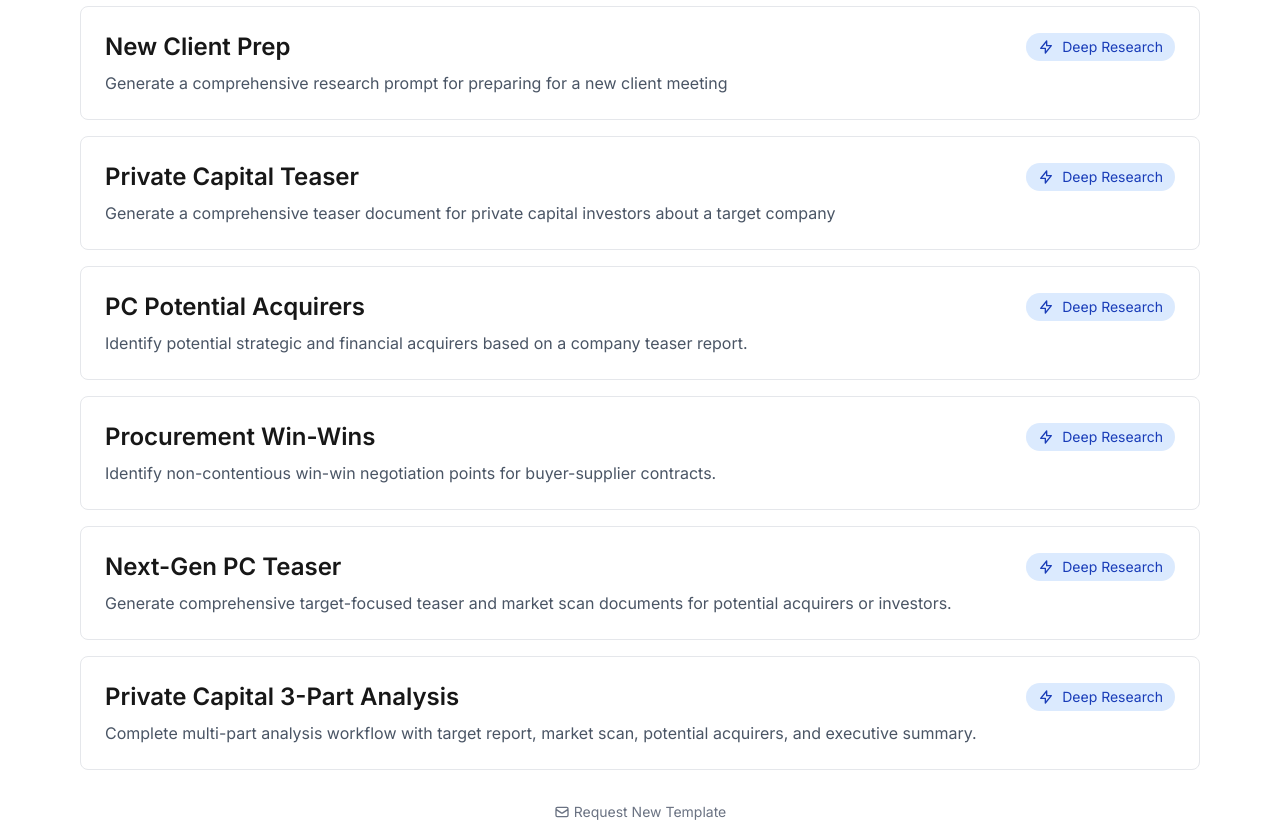
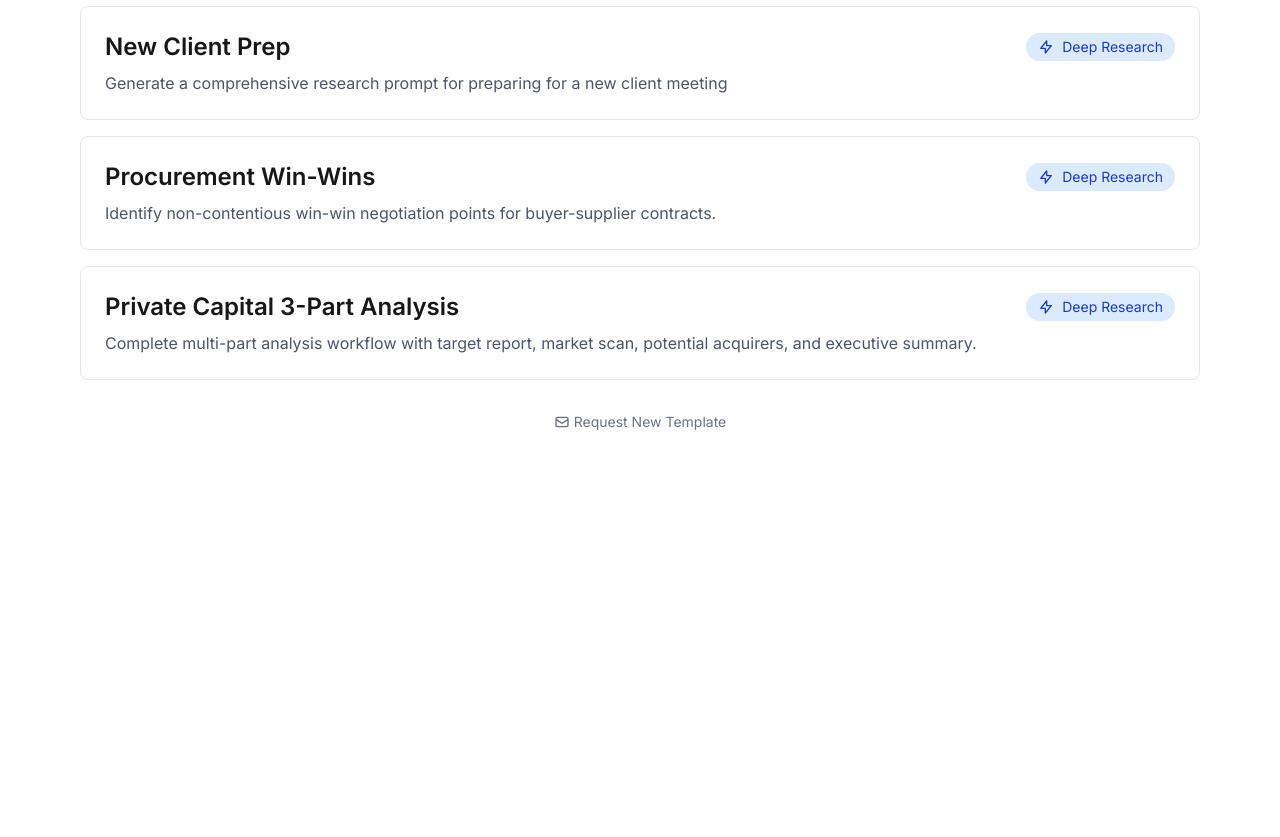
Before and after one commit to benreeve1984/deep-research-prompts, a Next.js app: page / in a window 1280 px wide. Shown: the part 440-1277 px from the top of the page. After the commit the page ends 908 px from the top, so only its background shows below. Built offline with nearby package versions, Linux system fonts and the light colour scheme.

Commit message:
Remove outdated links for Private Capital Teaser, PC Potential Acquirers, and Next-Gen PC Teaser from the main page to streamline navigation and improve user experience.

```diff
--- a/src/app/page.tsx
+++ b/src/app/page.tsx
@@ -63,42 +63,6 @@ export default function Home() {
         </Link>
 
         <Link
-          href="/private-capital-teaser"
-          className="block p-6 bg-white dark:bg-gray-800 rounded-lg border border-gray-200 dark:border-gray-700 hover:border-gray-300 dark:hover:border-gray-600 transition-colors"
-        >
-          <div className="flex items-center justify-between mb-2">
-            <h2 className="text-2xl font-semibold">Private Capital Teaser</h2>
-            <div className="flex items-center gap-2 px-3 py-1 bg-blue-100 dark:bg-blue-900 text-blue-800 dark:text-blue-100 rounded-full text-sm whitespace-nowrap">
-              <svg className="w-4 h-4" fill="none" stroke="currentColor" viewBox="0 0 24 24">
-                <path strokeLinecap="round" strokeLinejoin="round" strokeWidth={2} d="M13 10V3L4 14h7v7l9-11h-7z" />
-              </svg>
-              Deep Research
-            </div>
-          </div>
-          <p className="text-gray-600 dark:text-gray-400">
-            Generate a comprehensive teaser document for private capital investors about a target company
-          </p>
-        </Link>
-
-        <Link
-          href="/pc-potential-acquirers"
-          className="block p-6 bg-white dark:bg-gray-800 rounded-lg border border-gray-200 dark:border-gray-700 hover:border-gray-300 dark:hover:border-gray-600 transition-colors"
-        >
-          <div className="flex items-center justify-between mb-2">
-            <h2 className="text-2xl font-semibold">PC Potential Acquirers</h2>
-            <div className="flex items-center gap-2 px-3 py-1 bg-blue-100 dark:bg-blue-900 text-blue-800 dark:text-blue-100 rounded-full text-sm whitespace-nowrap">
-              <svg className="w-4 h-4" fill="none" stroke="currentColor" viewBox="0 0 24 24">
-                <path strokeLinecap="round" strokeLinejoin="round" strokeWidth={2} d="M13 10V3L4 14h7v7l9-11h-7z" />
-              </svg>
-              Deep Research
-            </div>
-          </div>
-          <p className="text-gray-600 dark:text-gray-400">
-            Identify potential strategic and financial acquirers based on a company teaser report.
-          </p>
-        </Link>
-
-        <Link
           href="/procurement-win-wins"
           className="block p-6 bg-white dark:bg-gray-800 rounded-lg border border-gray-200 dark:border-gray-700 hover:border-gray-300 dark:hover:border-gray-600 transition-colors"
         >
@@ -113,24 +77,6 @@ export default function Home() {
           </div>
           <p className="text-gray-600 dark:text-gray-400">
             Identify non-contentious win-win negotiation points for buyer-supplier contracts.
-          </p>
-        </Link>
-
-        <Link
-          href="/next-gen-pc-teaser"
-          className="block p-6 bg-white dark:bg-gray-800 rounded-lg border border-gray-200 dark:border-gray-700 hover:border-gray-300 dark:hover:border-gray-600 transition-colors"
-        >
-          <div className="flex items-center justify-between mb-2">
-            <h2 className="text-2xl font-semibold">Next-Gen PC Teaser</h2>
-            <div className="flex items-center gap-2 px-3 py-1 bg-blue-100 dark:bg-blue-900 text-blue-800 dark:text-blue-100 rounded-full text-sm whitespace-nowrap">
-              <svg className="w-4 h-4" fill="none" stroke="currentColor" viewBox="0 0 24 24">
-                <path strokeLinecap="round" strokeLinejoin="round" strokeWidth={2} d="M13 10V3L4 14h7v7l9-11h-7z" />
-              </svg>
-              Deep Research
-            </div>
-          </div>
-          <p className="text-gray-600 dark:text-gray-400">
-            Generate comprehensive target-focused teaser and market scan documents for potential acquirers or investors.
           </p>
         </Link>
 
```
